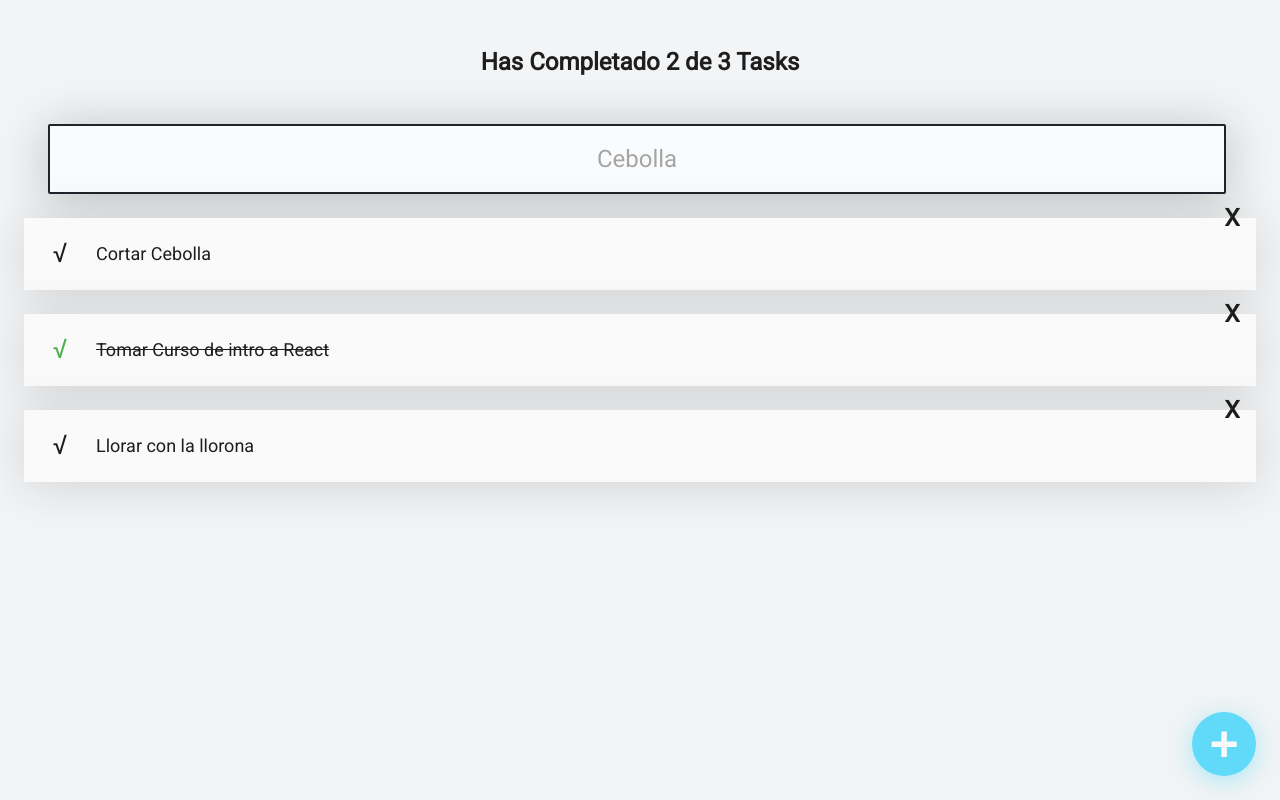
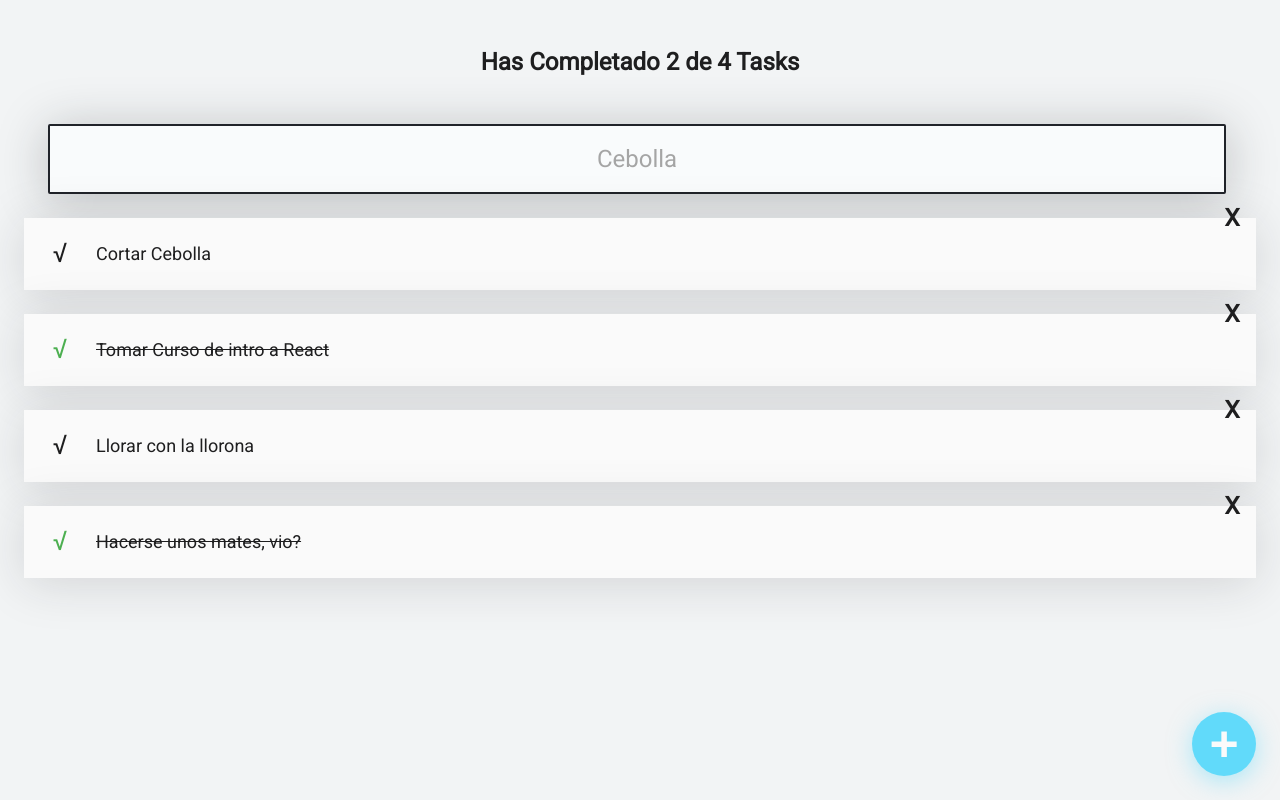
Before and after one commit to TitoSaposnik/taskNote, a React (Create React App) app: page / in a window 1280 px wide. Built offline with nearby package versions, Linux system fonts and the light colour scheme; the HTML template or start-up script is replaced by a standard one.

Commit message:
Manejo de estado

```diff
--- a/src/App.js
+++ b/src/App.js
@@ -6,20 +6,43 @@
 import {TodoList} from './components/TodoList/TodoList';
 import TodoSearch from './components/TodoSearch/TodoSearch';
 
-const todos = [
+const defaultTodos = [
   {text:"Cortar Cebolla", completed: false},
   {text:"Tomar Curso de intro a React", completed: true},
   {text:"Llorar con la llorona", completed: false},
+  {text:"Hacerse unos mates, vio?", completed: true},
 ]
 
 function App() {
+  const [todos, setTodos] = React.useState(defaultTodos);
+  const [searchValue, setSearchValue] = React.useState("");
+  const completedTodos = todos.filter(todo => !!todo.completed).length;
+  const totalTodos = todos.length;
+
+  let searchedTodos=[];
+  if(!searchValue.length >=1){
+    searchedTodos = todos;
+  } else{
+    searchedTodos = todos.filter(todo => {
+      const todoText = todo.text.toLowerCase();
+      const searchText = searchValue.toLowerCase();
+      return todoText.includes(searchText);
+    })
+  }
+
   return (
     <React.Fragment>
-      <TodoCounter/>
-    <TodoSearch/>
+      <TodoCounter
+        total = {totalTodos}
+        completed = {completedTodos}
+      />
+    <TodoSearch
+      searchValue={searchValue}
+      setSearchValue={setSearchValue}
+    />
 
     <TodoList>
-      {todos.map(todo => (
+      {searchedTodos.map(todo => (
         <TodoItem key={todo.text}
         text = {todo.text}
         completed = {todo.completed}
--- a/src/components/TodoCounter/TodoCounter.js
+++ b/src/components/TodoCounter/TodoCounter.js
@@ -1,10 +1,12 @@
 import React from 'react'
 import "./TodoCounter.css"
 
-export default function TodoCounter() {
+
+export default function TodoCounter({total, completed}) {
+
     return (
         <div>
-            <h2 className="TodoCounter">Has Completado 2 de 3 Tasks</h2>
+            <h2 className="TodoCounter">Has Completado {completed} de {total} Tasks</h2>
         </div>
     )
 }
--- a/src/components/TodoSearch/TodoSearch.js
+++ b/src/components/TodoSearch/TodoSearch.js
@@ -2,21 +2,19 @@
 import "./TodoSearch.css"
 
 
-export default function TodoSearch() {
-    const [searchValue, setSearchValue] = React.useState("");
+export default function TodoSearch({searchValue, setSearchValue}) {
 
     const onSearchValueChange = (event)=>{
         console.log(event.target.value);
         setSearchValue(event.target.value);
     }
-    return [
+    return (
         <div>
             <input
             className="TodoSearch" placeholder = "Cebolla"
             value={searchValue}
             onChange={onSearchValueChange}
             />
-        <p>{searchValue}</p>
         </div>
-    ]
+    )
 }
```
